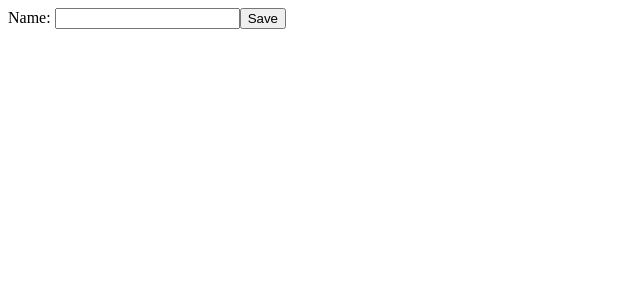
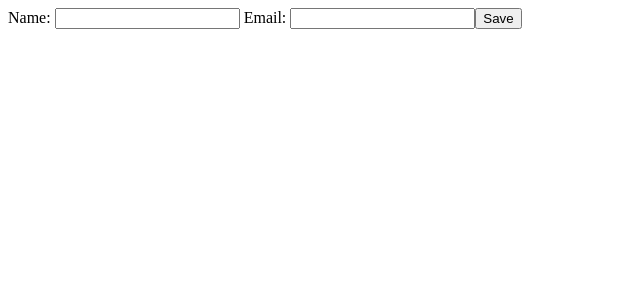
Before and after one commit to elyeslaiche/projectWebServicesLaiche, an Angular app: page / in a window 1280 px wide. Shown: the top 300 px of the page, without its empty margins (0-640 px from the left). Built offline with nearby package versions, Linux system fonts and the light colour scheme.

Commit message:
Email commit

```diff
--- a/src/app/contact-form/contact-form.component.html
+++ b/src/app/contact-form/contact-form.component.html
@@ -1,3 +1,3 @@
 Name: <input type="text" [(ngModel)]="Name">
-
+Email: <input type="text" [(ngModel)]="Email">
 <button (click)="validate()">Save</button>
--- a/src/app/contact-form/contact-form.component.ts
+++ b/src/app/contact-form/contact-form.component.ts
@@ -10,6 +10,7 @@ import { FormControl } from '@angular/forms';
 export class ContactFormComponent {
 
   Name: string = '';
+  Email: string = '';
 
   validate():void{
 
```
